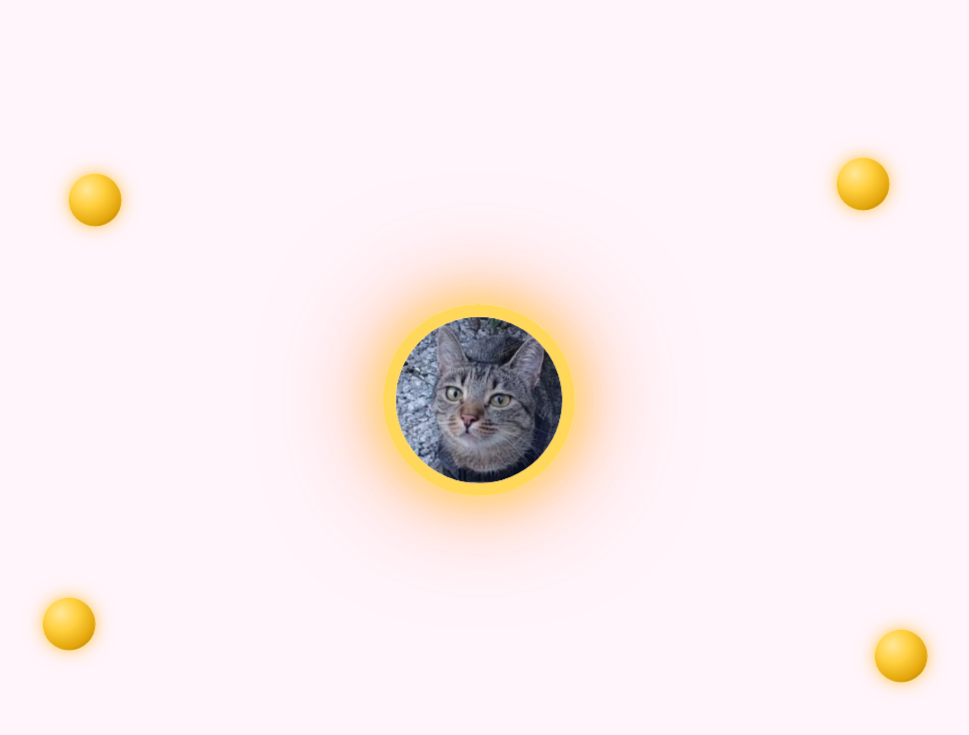
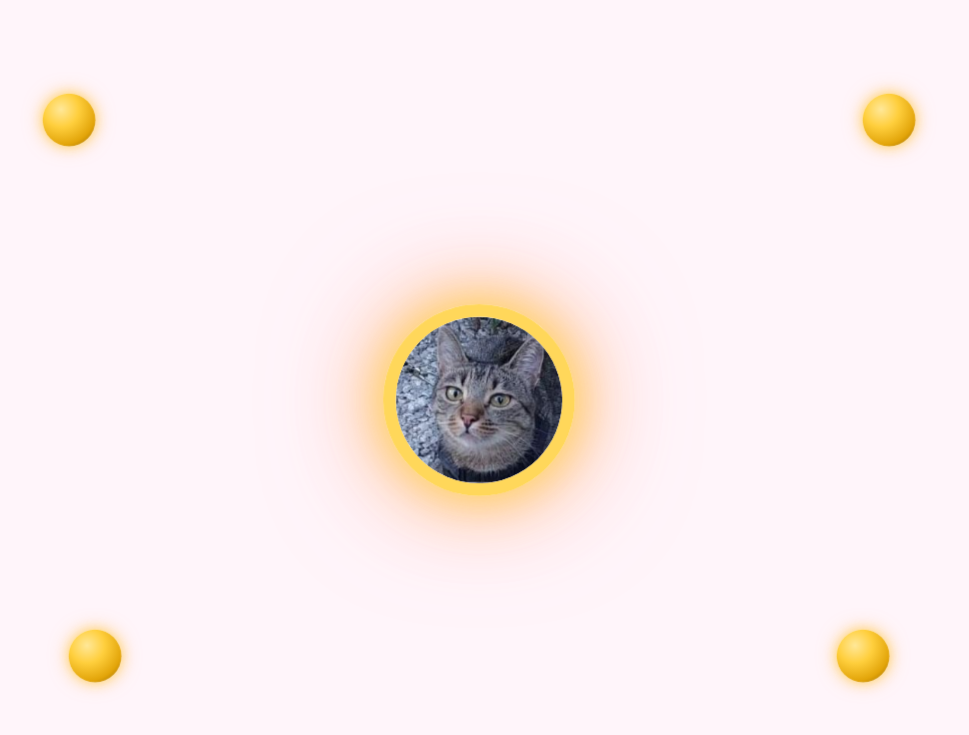
Before and after one commit to barantunca/kumpirpat-, a plain HTML site: page index.html in a window 1280 px wide. Shown: the whole page, without its empty margins (161-1130 px from the left). Drawn offline with Linux system fonts and the light colour scheme.

Commit message:
Adjust mini element positions in index.html
Updated positions of mini elements for better layout.

```diff
--- a/index.html
+++ b/index.html
@@ -55,11 +55,10 @@
     }
 
     /* scattered, not symmetrical */
-    #mini1 { left: 20%; top: 25%; }
-    #mini2 { left: 80%; top: 23%; }
-    #mini3 { left: 18%; top: 78%; }
-    #mini4 { left: 83%; top: 82%; }
-
+  #mini1 { left: 18%; top: 15%; }
+#mini2 { left: 82%; top: 15%; }
+#mini3 { left: 20%; top: 82%; }
+#mini4 { left: 80%; top: 82%; }
     /* PETALS (shared base) */
     .petal {
         position: absolute;
```
